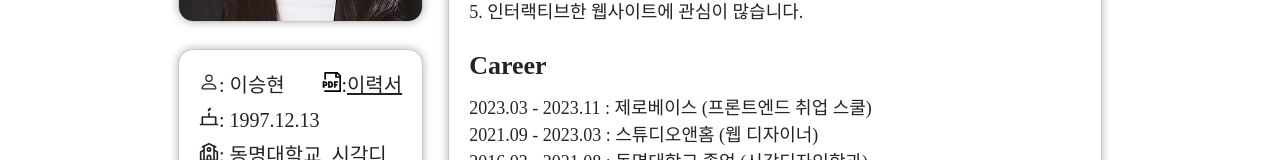
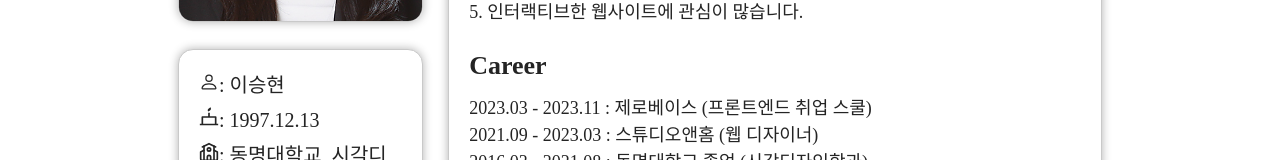
Before and after one commit to leesh2985/Portfolio, a React (Vite) app: page / in a window 1280 px wide. Shown: the part 416-576 px from the top of the page. Built offline with nearby package versions, Linux system fonts and the light colour scheme.

Commit message:
# Docs : 이력서 칸 수정중

```diff
--- a/src/page/About.tsx
+++ b/src/page/About.tsx
@@ -3,7 +3,7 @@ import { BsPerson } from 'react-icons/bs';
 import { RiCakeLine } from 'react-icons/ri';
 import { LuSchool } from 'react-icons/lu';
 import { HiOutlineMail } from 'react-icons/hi';
-import { GrDocumentPdf } from 'react-icons/gr';
+// import { GrDocumentPdf } from 'react-icons/gr';
 import { FiSmartphone } from 'react-icons/fi';
 import { RxGithubLogo, RxNotionLogo } from 'react-icons/rx';
 import { forwardRef } from 'react';
@@ -18,14 +18,14 @@ const About = forwardRef<HTMLDivElement>((_props, ref) => {
             <InfoText>
               <PersonIcon />: 이승현
             </InfoText>
-            <InfoText>
+            {/* <InfoText>
               <DocumenIcon />:
               <PdfLink
                 href="https://drive.google.com/file/d/1xnWMhklwpeVqS9iKZq-R1Tw-qBEH9pWL/view?usp=drive_link"
                 download>
                 이력서
               </PdfLink>
-            </InfoText>
+            </InfoText> */}
           </InfoDiv>
           <InfoText>
             <CakeIcon />: 1997.12.13
@@ -138,7 +138,7 @@ const CakeIcon = styled(RiCakeLine)``;
 const SchoolIcon = styled(LuSchool)``;
 const EMailIcon = styled(HiOutlineMail)``;
 const PhoneIcon = styled(FiSmartphone)``;
-const DocumenIcon = styled(GrDocumentPdf)``;
+// const DocumenIcon = styled(GrDocumentPdf)``;
 
 const MyImg = styled.img`
   width: 100%;
@@ -197,10 +197,10 @@ const InfoText = styled.div`
   margin-bottom: 5px;
 `;
 
-const PdfLink = styled.a`
-  color: #242424;
-  text-decoration: underline;
-`;
+// const PdfLink = styled.a`
+//   color: #242424;
+//   text-decoration: underline;
+// `;
 
 const IntroduceContainer = styled.div`
   width: 80%;
```
